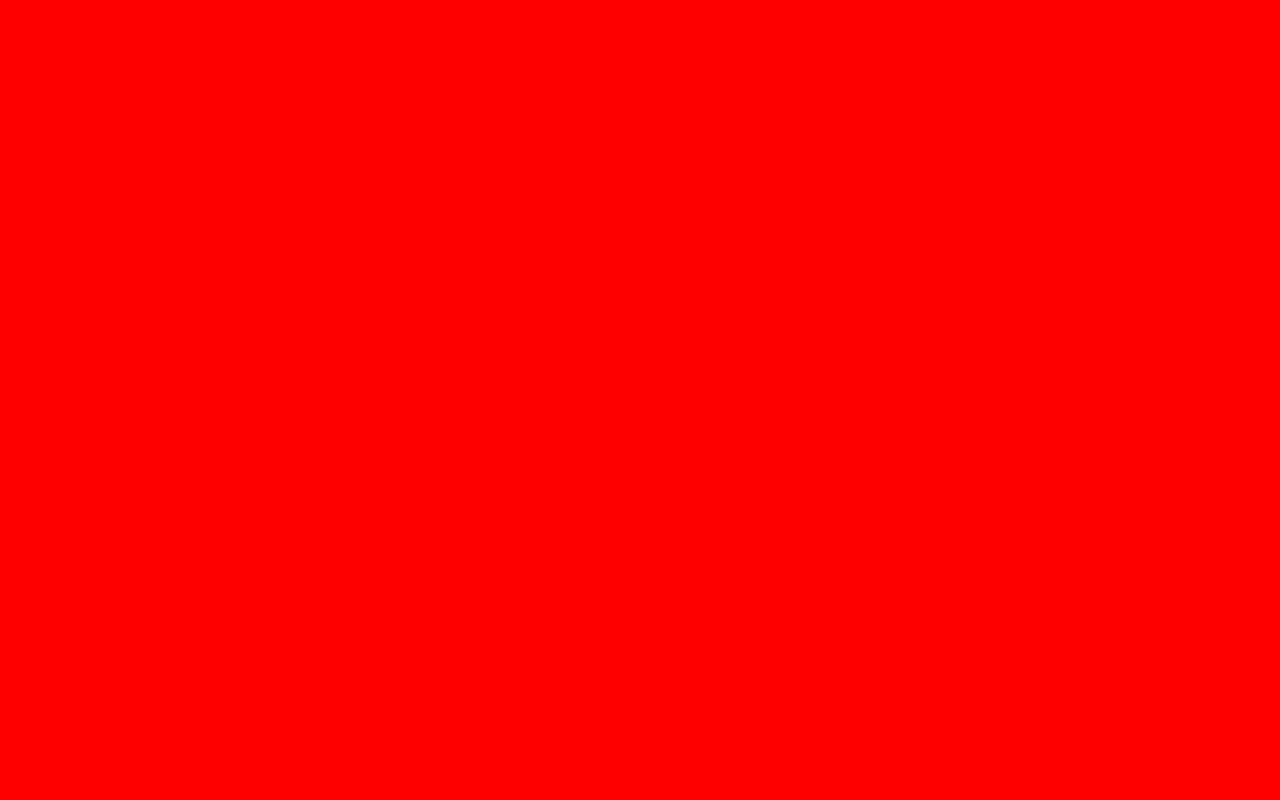
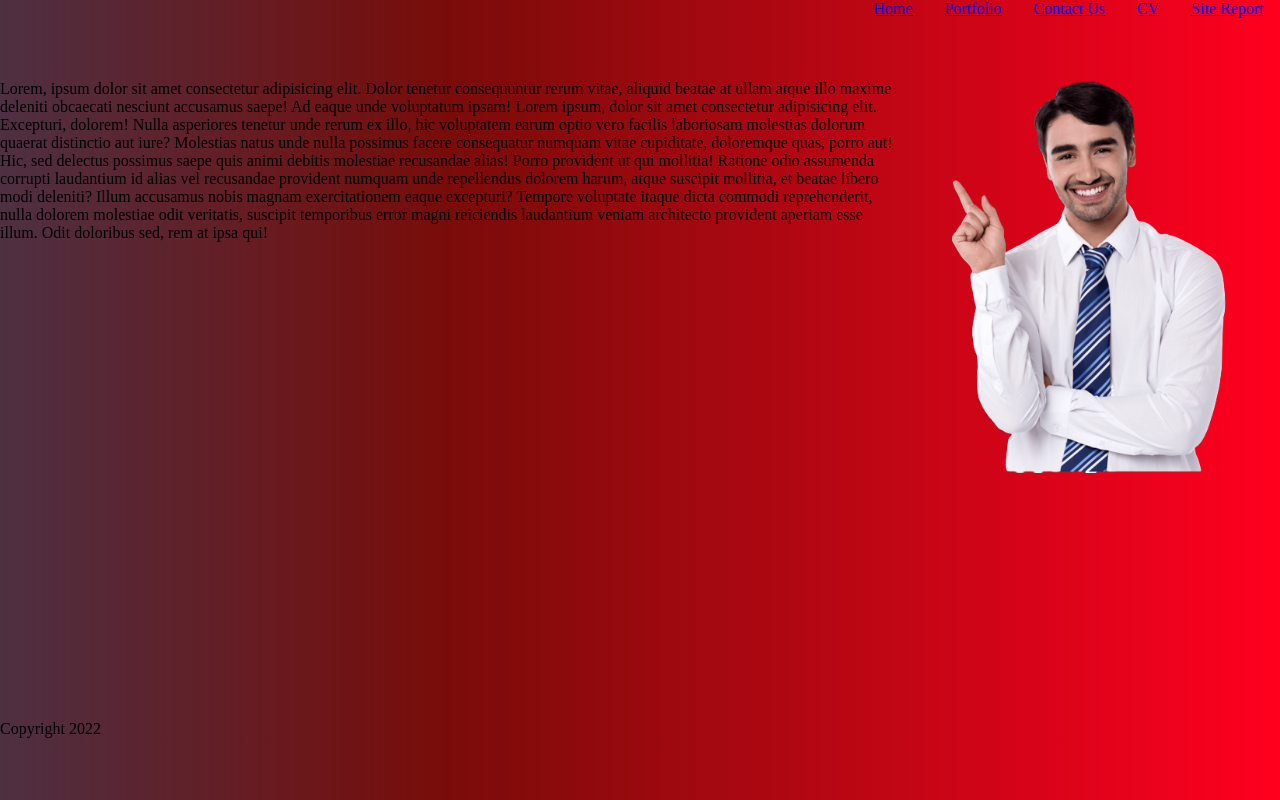
Before and after one commit to Ajmalshahab/Created-mobile-and-css-files, a plain HTML site: page index.html in a window 1280 px wide. Drawn offline with Linux system fonts and the light colour scheme.

Commit message:
Desktop CSS layout

```diff
--- a/desktop.css
+++ b/desktop.css
@@ -1,4 +1,50 @@
 body {
 
-    background-color: red;
+    display: grid;
+    grid-template-columns: 100%;
+    grid-template-rows: auto;
+    grid-template-areas:
+    "nav"
+    "main"
+    "footer";
+    background: rgb(36,0,22);
+    background: linear-gradient(90deg, rgba(36,0,22,0.8127626050420168) 0%, rgba(121,12,9,1) 35%, rgba(255,0,31,1) 100%);}
+
+
+main {
+    display: grid;
+    grid-template-columns: 70% 30%;
+    grid-template-rows: auto;
+    grid-template-areas:"mainLeft mainRight";
+    height: 80vh;
 }
+
+nav {
+
+    height: 10vh;
+}
+
+nav ul {
+    display: flex;
+    justify-content: flex-end;
+}
+
+nav ul li {
+    margin: 0 1em;
+    list-style: none;
+}
+
+.left {
+    grid-area: mainLeft;
+
+
+}
+
+.right {
+    grid-area: mainRight;
+
+}
+
+.right img {
+    width: 100%;
+}
--- a/index.html
+++ b/index.html
@@ -14,7 +14,48 @@
 </head>
 
 <body>
+<nav>
+<!--
+    <div class="navbar">
+        <a href="#home">Home</a>
+        <a href="#Portfolio"Portfolio></a>
+        <a href="#Contact">Contact Us</a>
+        <a href="#CV">CV</a>
+        <a href="#Site Report">Site Report</a>
 
+      </div> -->
+
+      <ul>
+          <li href="Home"><a href="#">Home</a></li>
+          <li href="Portfolio"><a href="#">Portfolio</a></li>
+          <li href="Contact Us"><a href="#">Contact Us</a></li>
+          <li href="CV"><a href="#">CV</a></li>
+          <li href=""Site Report><a href="#">Site Report</a></li>
+
+      </ul>
+
+
+</nav>
+
+<main>
+
+<section class="left">
+
+    <p>Lorem, ipsum dolor sit amet consectetur adipisicing elit. Dolor tenetur consequuntur rerum vitae, aliquid beatae at ullam atque illo maxime deleniti obcaecati nesciunt accusamus saepe! Ad eaque unde voluptatum ipsam! Lorem ipsum, dolor sit amet consectetur adipisicing elit. Excepturi, dolorem! Nulla asperiores tenetur unde rerum ex illo, hic voluptatem earum optio vero facilis laboriosam molestias dolorum quaerat distinctio aut iure?
+    Molestias natus unde nulla possimus facere consequatur numquam vitae cupiditate, doloremque quas, porro aut! Hic, sed delectus possimus saepe quis animi debitis molestiae recusandae alias! Porro provident ut qui mollitia!
+    Ratione odio assumenda corrupti laudantium id alias vel recusandae provident numquam unde repellendus dolorem harum, atque suscipit mollitia, et beatae libero modi deleniti? Illum accusamus nobis magnam exercitationem eaque excepturi?
+    Tempore voluptate itaque dicta commodi reprehenderit, nulla dolorem molestiae odit veritatis, suscipit temporibus error magni reiciendis laudantium veniam architecto provident aperiam esse illum. Odit doloribus sed, rem at ipsa qui!</p>
+
+</section>
+
+<section class="right">
+    <img src="images/man.png" alt="">
+</section>
+</main>
+
+<footer>
+    <p>Copyright 2022</p>
+</footer>
 </body>
 
 </html>
--- a/main.css
+++ b/main.css
@@ -0,0 +1,16 @@
+* {
+    padding: 0;
+    margin: 0;
+}
+
+nav {
+    grid-area: nav;
+}
+
+main {
+    grid-area: main;
+}
+
+footer {
+    grid-area: footer;
+}
--- a/mobile.css
+++ b/mobile.css
@@ -1,3 +1,27 @@
 body {
-    background-color: blue;
+    display: grid;
+    grid-template-columns: 100%;
+    grid-template-rows: auto;
+    grid-template-areas:
+    "nav"
+    "main"
+    "footer";
+    background: rgb(36,0,22);
+    background: linear-gradient(90deg, rgba(36,0,22,0.8127626050420168) 0%, rgba(121,12,9,1) 35%, rgba(255,0,31,1) 100%);
+
 }
+
+nav {
+    display: block;
+    background-color: yellow;
+    position: fixed;
+    top: 0;
+    left: 50%;
+    width: 50%;
+    height: 100vh;
+   }
+
+   nav ul li {
+    margin: 0 2em;
+    list-style: none;
+}
```
Also changed, not shown: images/man.png (added).
